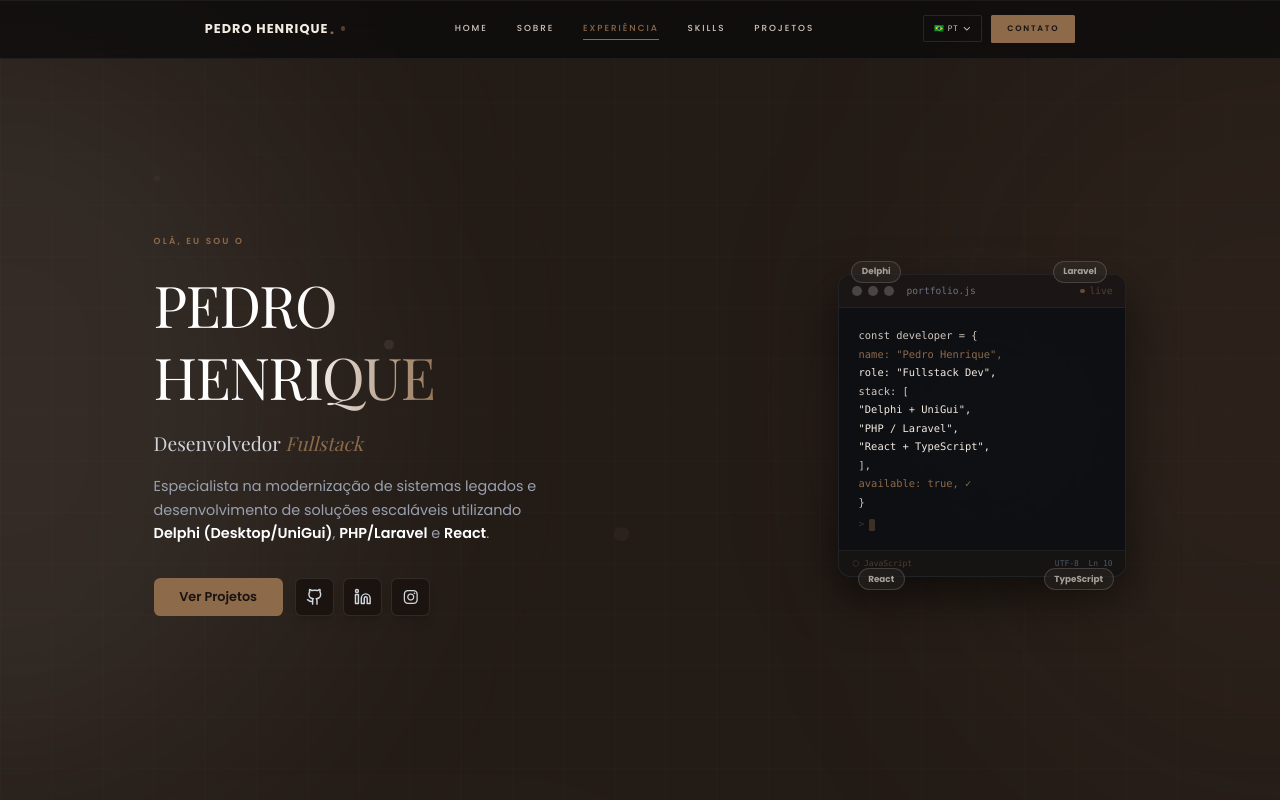
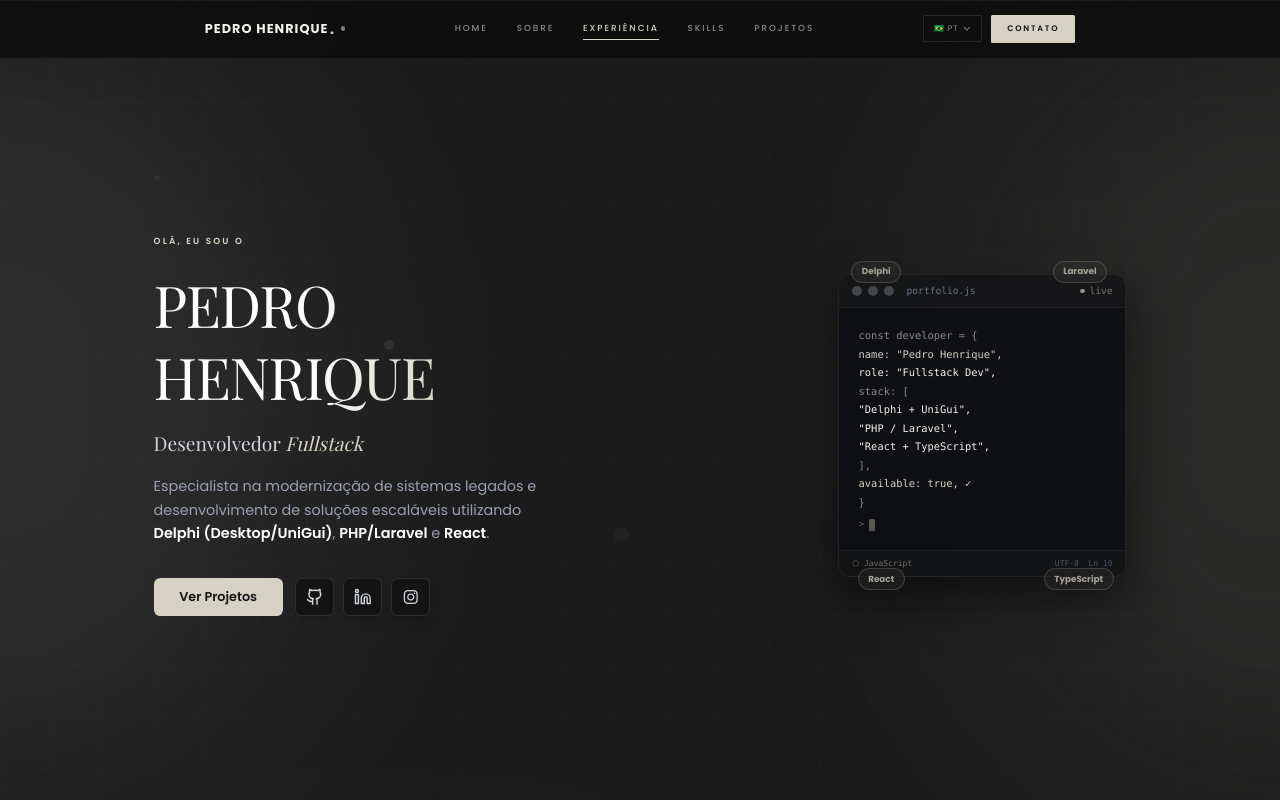
Before and after one commit to pedrhenriqueol/portfolio-frontend, a React (Vite) app: page / in a window 1280 px wide. Shown: the top 800 px of the page. Built offline with nearby package versions, Linux system fonts and the light colour scheme; a web font is replaced by a local one.

Commit message:
style: salva paleta mocha no backup e aplica nova paleta monocromatica greige

```diff
--- a/src/components/Portfolio/ClickSparks.jsx
+++ b/src/components/Portfolio/ClickSparks.jsx
@@ -1,6 +1,6 @@
 import { useState, useEffect } from 'react';
 
-const COLORS = ['#8C6A4A', '#A37E5A', '#4B342A', '#D1C7BD', '#231B16'];
+const COLORS = ['#D6D2C4', '#E5E2D8', '#8A8A8A', '#4A4A4A', '#1B1B1B'];
 
 export default function ClickSparks() {
     const [sparks, setSparks] = useState([]);
--- a/src/index.css
+++ b/src/index.css
@@ -6,14 +6,14 @@ html {
 }
 
 @theme {
-  --color-dark: #231B16;
-  --color-darker: #1A1310;
-  --color-primary: #D1C7BD;
-  --color-secondary: #F5EBE1;
-  --color-accent: #8C6A4A;
-  --color-accent-hover: #A37E5A;
+  --color-dark: #1B1B1B;
+  --color-darker: #141414;
+  --color-primary: #8A8A8A;
+  --color-secondary: #F4F2EC;
+  --color-accent: #D6D2C4;
+  --color-accent-hover: #E5E2D8;
   --color-light: #FFFFFF;
-  --color-border: rgba(140, 106, 74, 0.25);
+  --color-border: rgba(214, 210, 196, 0.15);
   --font-sans: 'Poppins', sans-serif;
   --font-serif: 'Playfair Display', Georgia, 'Times New Roman', serif;
 }
```
Also changed, not shown: palette_backup.txt.
